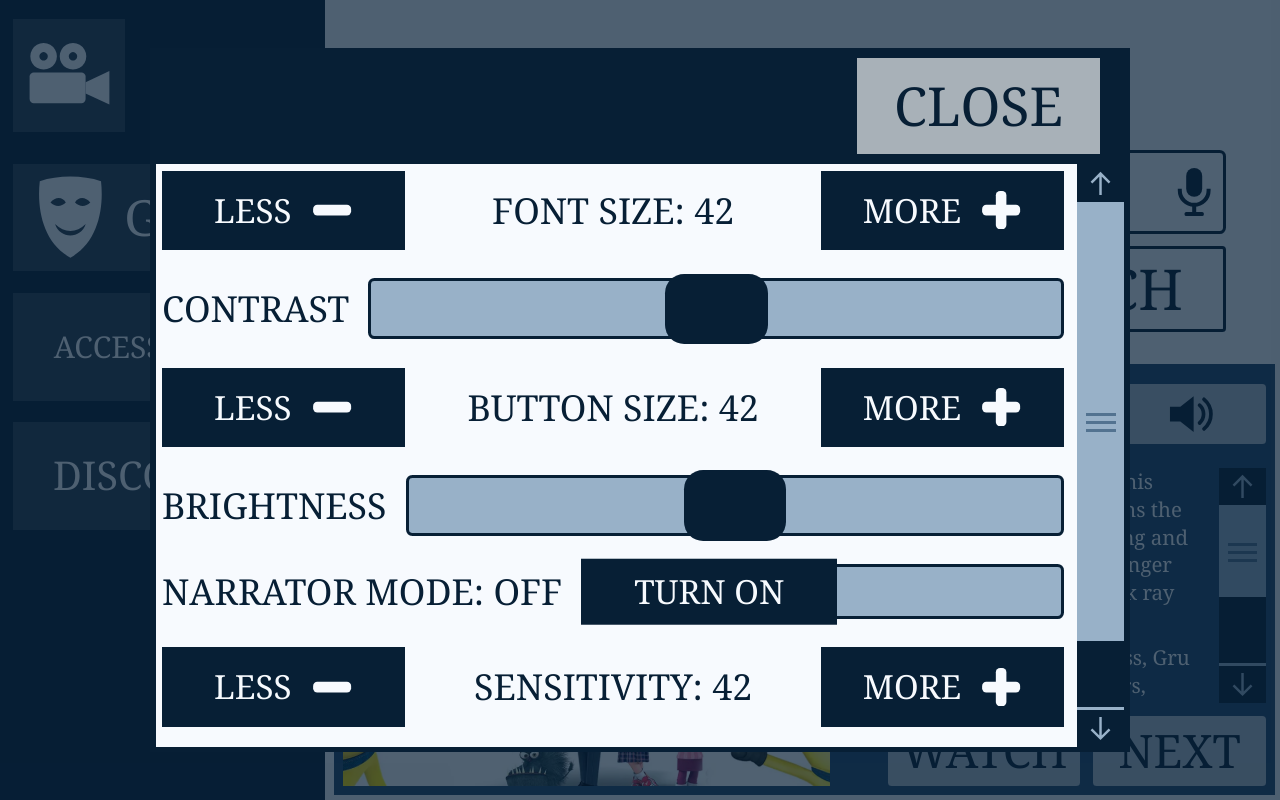
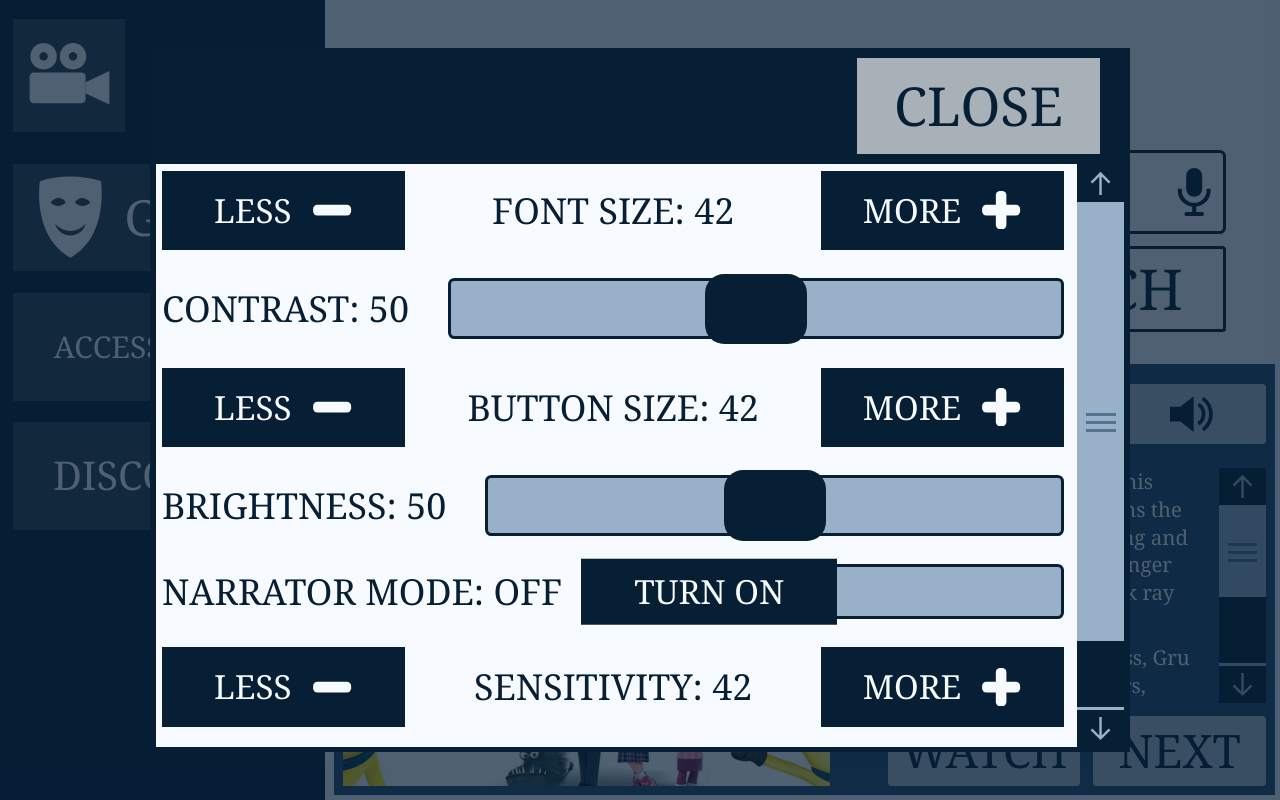
Before and after one commit to TheAgentP/accessible-streaming, a React (Vite) app: page / in a window 1280 px wide. Both pictures are taken after a click on the button "ACCESSIBILITY". Built offline with nearby package versions, Linux system fonts and the light colour scheme; a web font is replaced by a local one.

Commit message:
PAULO: added values to contrast and brightness settings

```diff
--- a/src/components/AccessibilityModal.css
+++ b/src/components/AccessibilityModal.css
@@ -74,6 +74,14 @@
     line-height: 1.1;
     flex: 1;
     text-align: center;
+}
+
+/* A slider's number ("CONTRAST: 50"). Fixed width so the slider doesn't
+   shift as the value goes from 1 to 2 to 3 digits. */
+.a11y-row__value {
+    display: inline-block;
+    min-width: 3ch;
+    font-variant-numeric: tabular-nums;
 }
 
 /* Slider rows: label hugs the left, slider fills the rest */
--- a/src/components/AccessibilityModal.tsx
+++ b/src/components/AccessibilityModal.tsx
@@ -86,9 +86,14 @@ export default function AccessibilityModal({ open, onClose }: Props) {
                     </div>
 
                     <div className="a11y-row">
-                        <label htmlFor="a11y-contrast" className="a11y-row__label">
-                            CONTRAST
-                        </label>
+                        <span className="a11y-row__label">
+                            <label htmlFor="a11y-contrast">CONTRAST</label>
+                            {/* Current value. Hidden from screen readers, which already
+                                hear it from the slider itself. */}
+                            <span aria-hidden="true">
+                                : <span className="a11y-row__value">{contrast}</span>
+                            </span>
+                        </span>
                         <input
                             id="a11y-contrast"
                             type="range"
@@ -125,9 +130,14 @@ export default function AccessibilityModal({ open, onClose }: Props) {
                     </div>
 
                     <div className="a11y-row">
-                        <label htmlFor="a11y-brightness" className="a11y-row__label">
-                            BRIGHTNESS
-                        </label>
+                        <span className="a11y-row__label">
+                            <label htmlFor="a11y-brightness">BRIGHTNESS</label>
+                            {/* Current value. Hidden from screen readers, which already
+                                hear it from the slider itself. */}
+                            <span aria-hidden="true">
+                                : <span className="a11y-row__value">{brightness}</span>
+                            </span>
+                        </span>
                         <input
                             id="a11y-brightness"
                             type="range"
```
